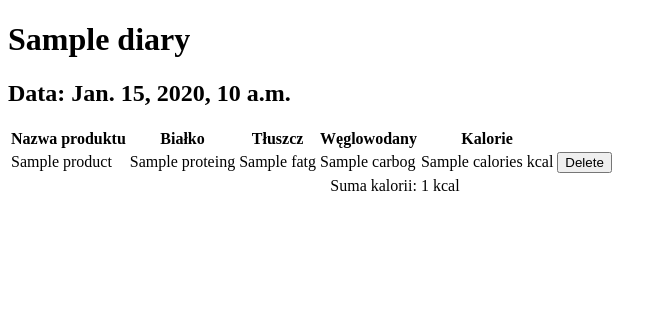
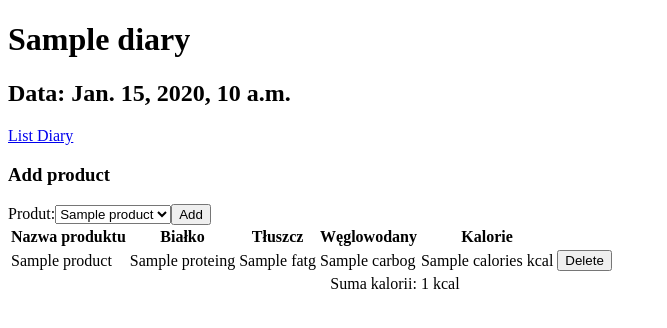
Before and after one commit to MateuszPioro/Cal_Diet, a Django app: template diet/templates/diary_detail.html in a window 1280 px wide. Shown: the top 328 px of the page, without its empty margins (0-667 px from the left). Run offline with Django 3.2, Linux system fonts and the light colour scheme; the template is opened without the code that fills it: most values are stand-ins (such as "Sample title", 1, 10 or a date in 2020).

Commit message:
add products

```diff
--- a/diet/models/urls.py
+++ b/diet/models/urls.py
@@ -15,4 +15,5 @@ urlpatterns = [
     path('diary/',views.diary_list,name='diary_list'),
     path('diary/<int:diary_id>/',views.diary_detail,name='diary_detail'),
     path('diary/<int:diary_id>/remove/<int:product_id>/',views.diary_remove_product,name='diary_remove_product'),
+    path('diary/add_product/<int:diary_id>/',views.diary_add_product,name='diary_add_product')
 ]
--- a/diet/templates/diary_detail.html
+++ b/diet/templates/diary_detail.html
@@ -8,6 +8,7 @@
 {% block content %}
   <h1>{{ diary.name }}</h1>
   <h2>Data: {{ diary.date }}</h2>
+  <a href="{% url 'diary_list' %}">List Diary</a>
   <table>
     <tr>
       <th>Nazwa produktu</th>
@@ -26,10 +27,21 @@
         <td>
           <form method="post" action="{% url 'diary_remove_product' diary.id product.id %}">
             {%csrf_token%}
-            <button type="sumbit">Delete</button>
+            <button type="submit">Delete</button>
           </form>
       </tr>
     {% endfor %}
+    <h3>Add product</h3>
+    <form method="post" action="{% url 'diary_add_product' diary.id%}">
+    {%csrf_token%}
+    <label for="product">Produt:</label>
+    <select id="product" name="product">
+      {% for product in all_products %}
+      <option value="{{ product.id }}">{{ product.name }}</option>
+      {% endfor %}
+    </select>
+    <button type="sumbit">Add</button>
+    </form>
     <tr>
       <td colspan="4" style="text-align:right;">Suma kalorii:</td>
       <td>{{ total_calories }} kcal</td>
```
Also changed, not shown: diet/models/views.py (+12 -0 lines), diet/templates/diary_list.html (line endings or trailing spaces).
